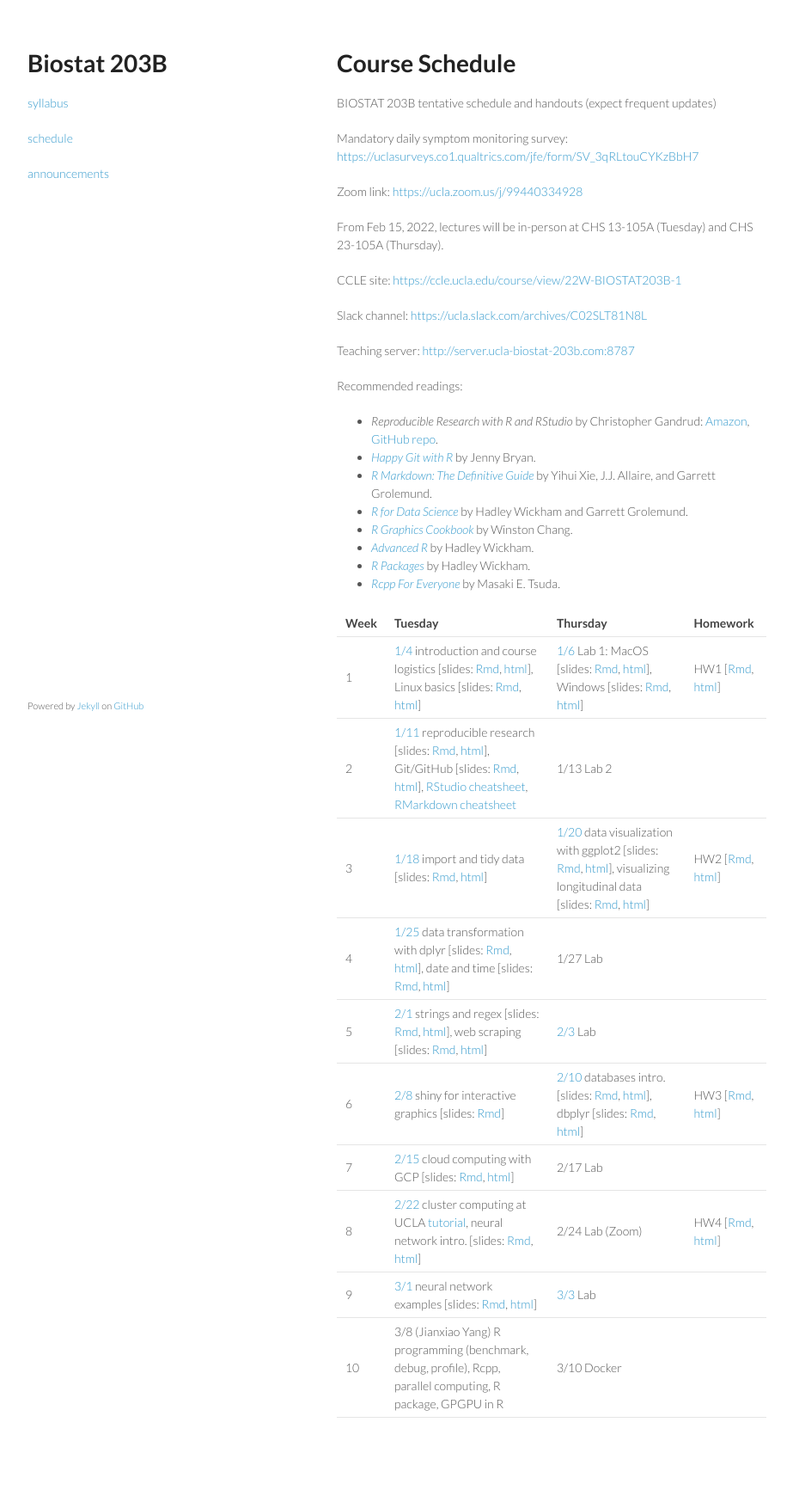
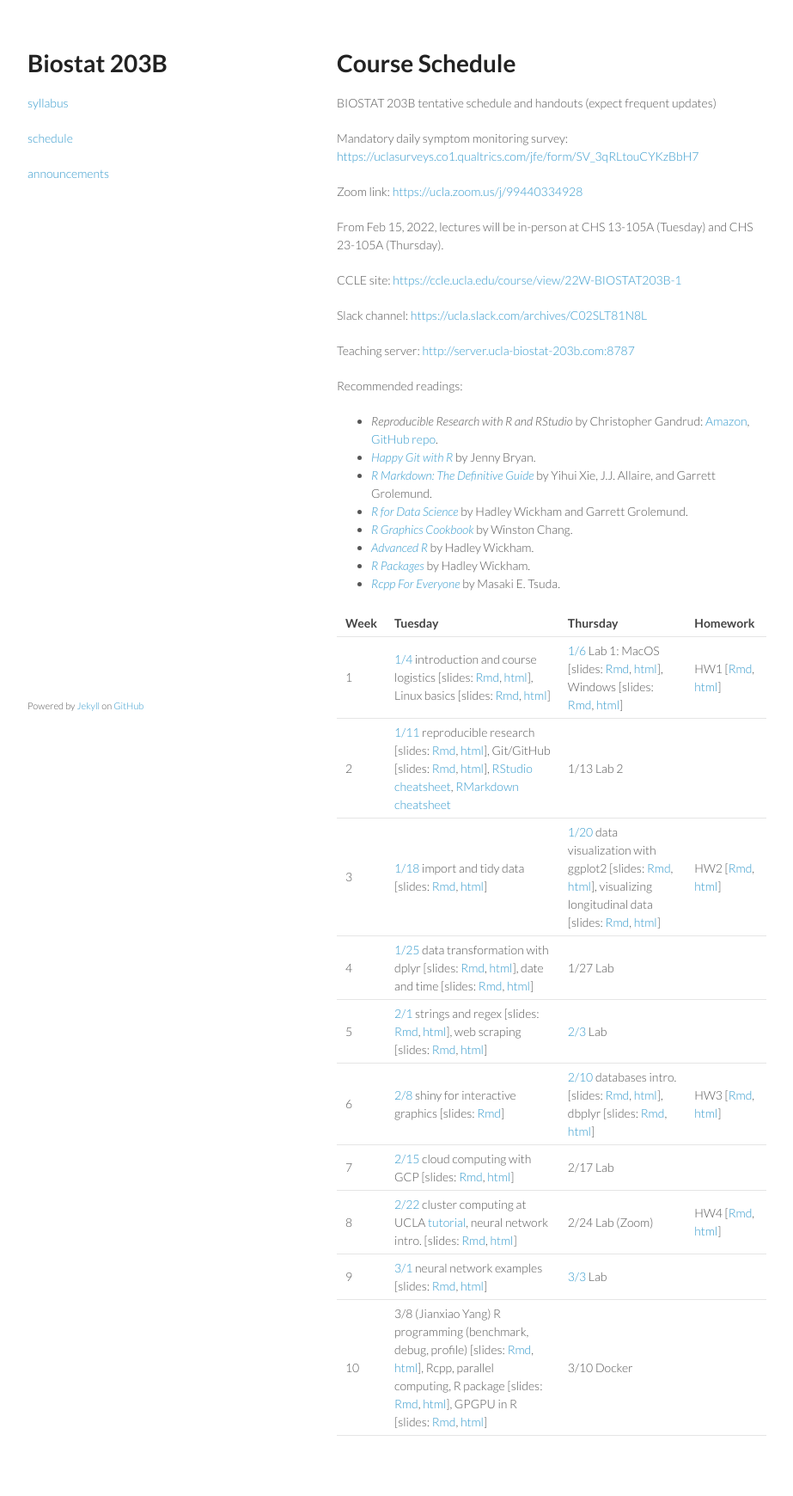
Before and after one commit to ucla-biostat-203b/2022winter, a Jekyll site: the page built from schedule/schedule.md, in a window 1280 px wide. Shown: the whole page at 86% size, without its empty margins (178-1101 px from the left). Built offline with Jekyll 4.4.1, drawn with Linux system fonts in a browser that asks for light colours; before the commit the page ends 1719 px from its top, so only the background shows below that.

Commit message:
update schedule

```diff
--- a/schedule/schedule.md
+++ b/schedule/schedule.md
@@ -40,4 +40,4 @@ Recommended readings:
 | 7 | [2/15](http://ucla-biostat-203b.github.io/2022winter/biostat203bwinter2022/2022/02/15/week7-day1.html) cloud computing with GCP \[slides: [Rmd](https://raw.githubusercontent.com/ucla-biostat-203b/2022winter/main/slides/13-gcp/gcp.Rmd), [html](../slides/13-gcp/gcp.html)\] | 2/17 Lab | |
 | 8 | [2/22](http://ucla-biostat-203b.github.io/2022winter/biostat203bwinter2022/2022/02/22/week8-day1.html) cluster computing at UCLA [tutorial](https://github.com/chris-german/Hoffman2Tutorials), neural network intro. \[slides: [Rmd](https://raw.githubusercontent.com/ucla-biostat-203b/2022winter/main/slides/15-nn/nn1.Rmd), [html](../slides/15-nn/nn1.html)\] | 2/24 Lab (Zoom) | HW4 \[[Rmd](https://github.com/ucla-biostat-203b/2022winter/raw/main/hw/hw4/hw4.Rmd), [html](../hw/hw4/hw4.html)\] |
 | 9 | [3/1](http://ucla-biostat-203b.github.io/2022winter/biostat203bwinter2022/2022/03/01/week9-day1.html) neural network examples \[slides: [Rmd](https://raw.githubusercontent.com/ucla-biostat-203b/2022winter/main/slides/15-nn/nn2.Rmd), [html](../slides/15-nn/nn2.html)\] | [3/3](http://ucla-biostat-203b.github.io/2022winter/biostat203bwinter2022/2022/03/03/week9-day2.html) Lab | |
-| 10 | 3/8 (Jianxiao Yang) R programming (benchmark, debug, profile), Rcpp, parallel computing, R package, GPGPU in R | 3/10 Docker | |
+| 10 | 3/8 (Jianxiao Yang) R programming (benchmark, debug, profile) \[slides: [Rmd](https://raw.githubusercontent.com/ucla-biostat-203b/2022winter/main/slides/16-advr/advr1.Rmd), [html](../slides/16-advr/advr1.html)\], Rcpp, parallel computing, R package \[slides: [Rmd](https://raw.githubusercontent.com/ucla-biostat-203b/2022winter/main/slides/16-advr/advr2.Rmd), [html](../slides/16-advr/advr2.html)\], GPGPU in R \[slides: [Rmd](https://raw.githubusercontent.com/ucla-biostat-203b/2022winter/main/slides/17-gpu/gpgpu.Rmd), [html](../slides/17-gpu/gpgpu.html)\]| 3/10 Docker | |
```
